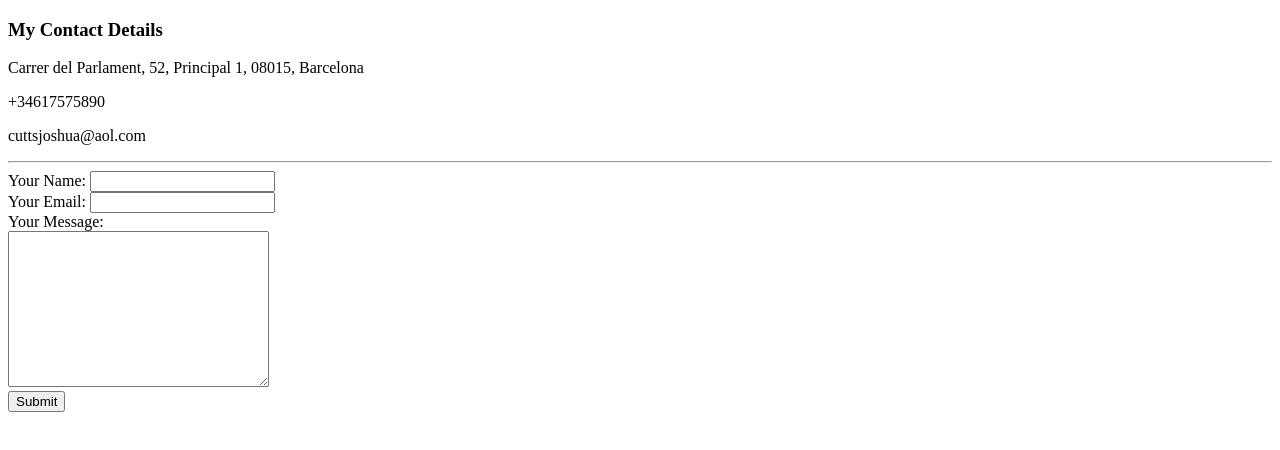
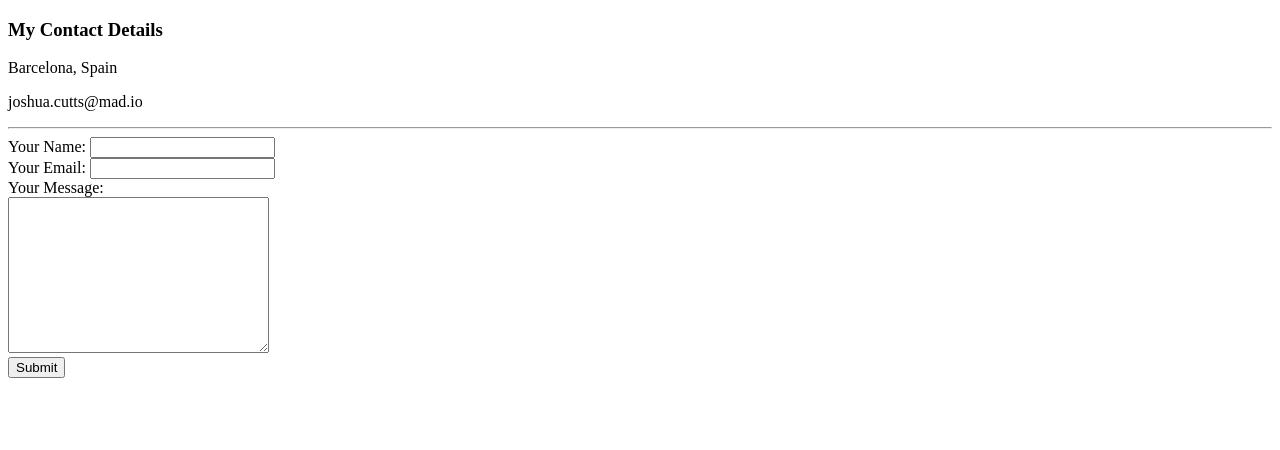
Before and after one commit to MuttCutts/CV, a plain HTML site: page contactpage.html in a window 1280 px wide. Drawn offline with Linux system fonts and the light colour scheme.

Commit message:
Updates to Contact Me page

```diff
--- a/contactpage.html
+++ b/contactpage.html
@@ -8,11 +8,10 @@
 
 <body>
   <h3>My Contact Details</h3>
-  <p>Carrer del Parlament, 52, Principal 1, 08015, Barcelona</p>
-  <p>+34617575890</p>
-  <p>cuttsjoshua@aol.com</p>
+  <p>Barcelona, Spain</p>
+  <p>joshua.cutts@mad.io</p>
   <hr>
-  <form action="mailto:cuttsjoshua@aol.com" method="post" enctype="text/plain">
+  <form action="mailto:joshua.cutts@mad.io" method="post" enctype="text/plain">
     <label>Your Name:</label>
     <input type="text" name="YourName" value=""><br>
     <label>Your Email:</label>
```
